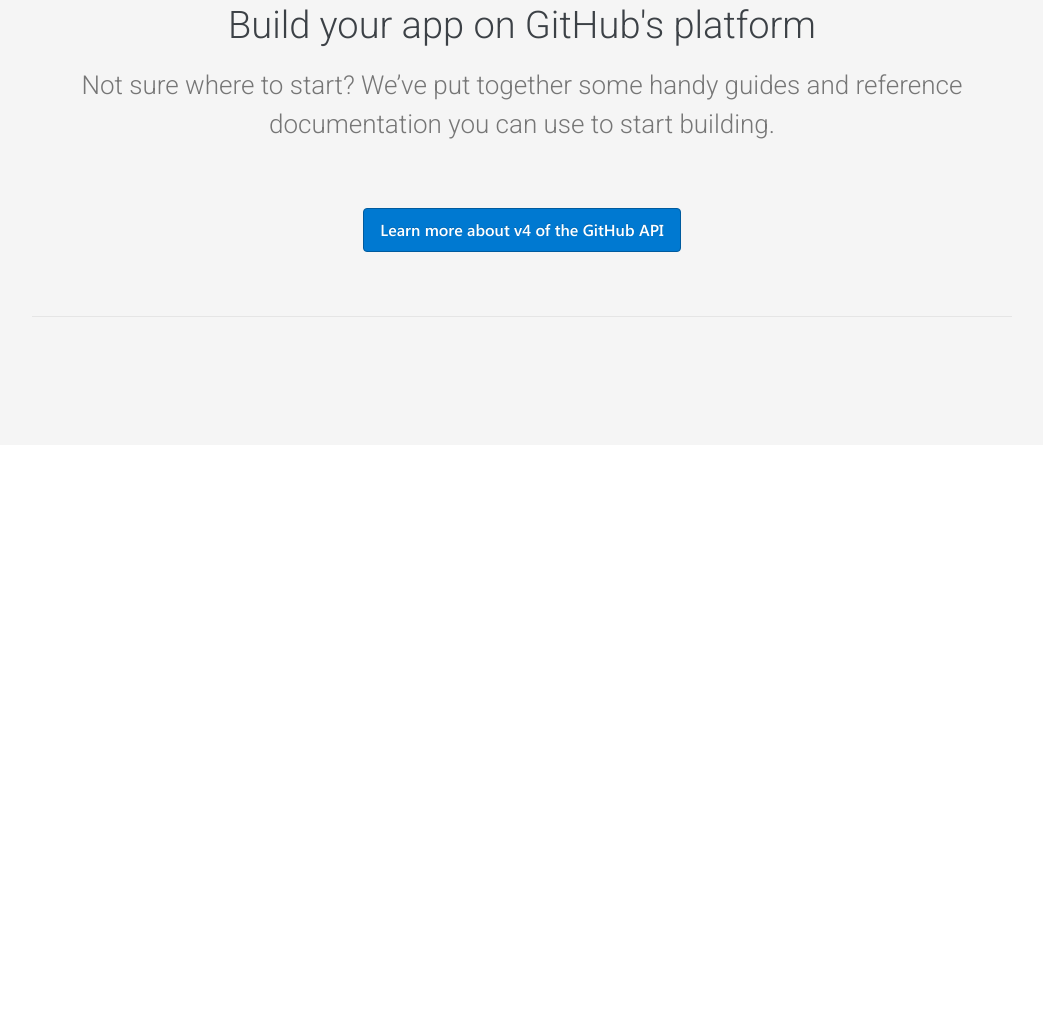
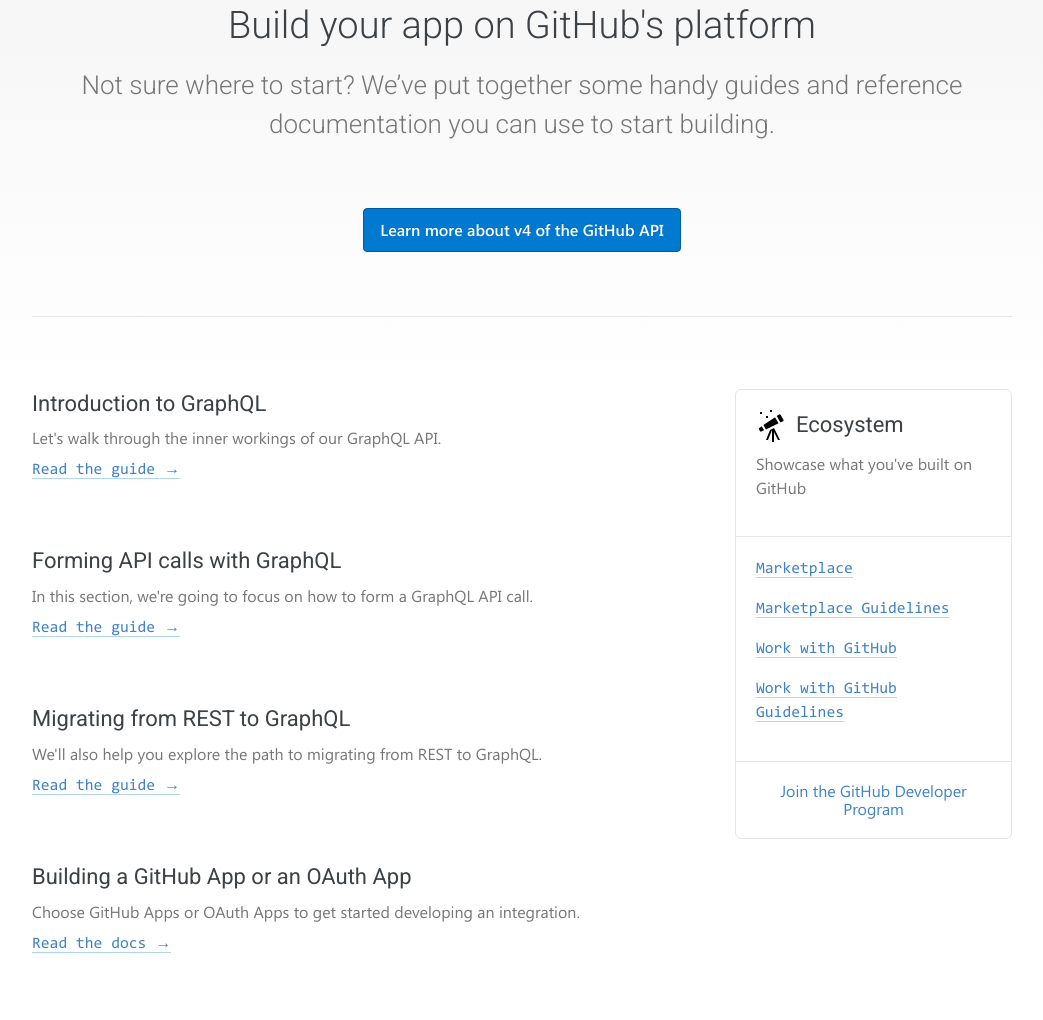
Before and after one commit to Denvy47/Layouts, a plain HTML site: page index.html in a window 1280 px wide. Shown: the part 510-1530 px from the top of the page, without its empty margins (118-1161 px from the left). Before the commit the page ends 955 px from the top, so only its background shows below. Drawn offline with Linux system fonts and the light colour scheme.

Commit message:
added main articles and main sidebar block

```diff
--- a/css/fonts.css
+++ b/css/fonts.css
@@ -1,6 +1,13 @@
 @import url('https://fonts.googleapis.com/css?family=Roboto:300,400,500,700,900&subset=cyrillic');
 
 /* This stylesheet generated by Transfonter (https://transfonter.org) on August 23, 2017 4:44 PM */
+
+@font-face {
+	font-family: 'Consolas';
+	src: url('../fonts/Consolas/Consolas.ttf');
+	font-weight: 400;
+	font-style: normal;
+}
 
 @font-face {
 	font-family: 'Segoe UI';
--- a/css/main.css
+++ b/css/main.css
@@ -4,6 +4,7 @@
 	--secondary-text: #767676;
 	--main-ff: 'Segoe UI', Helvetica, Arial, sans-serif;
 	--secondary-ff: 'Roboto', 'Segoe UI', Helvetica, Arial, sans-serif;
+	--Cons-ff: 'Consolas', Helvetica, Arial, sans-serif;
 }
 
 body {
@@ -88,20 +89,21 @@ body {
 }
 
 /* Главная картинка с эмблемой */
-.main {
-	background-color: #f5f5f5;
-}
-
 .image__picture {
 	display: block;
 	max-width: 1253px;
 	margin: 0 auto;
 }
 
+.image {
+	background-color: #f5f5f5;
+}
+
 /* Блок с предложением начать использование */
 .start {
 	font-family: var(--secondary-ff);
 	padding: 64px 0;
+	background: linear-gradient(180deg,#f5f5f5,rgba(245,245,245,0));
 }
 
 .start__title {
@@ -153,8 +155,107 @@ body {
 }
 
 .start__hr {
-	margin: 64px 0;
+	margin-top: 64px;
 	border: 0;
 	height: 0;
 	border-bottom: 1px solid #e5e5e5;
 }
+
+/* Секция со статьями и сайдбаром */
+.content {
+	display: grid;
+	grid-template-columns: auto 277px;
+}
+
+.title{
+	font-family: var(--secondary-ff);
+	font-size: 22px;
+	font-weight: 400;
+	line-height: 1.4;
+	margin-top: 0;
+	margin-bottom: 7px;
+}
+
+.text {
+	font-size: 16px;
+	color: var(--secondary-text);
+	line-height: 1.5;
+	margin-bottom: 8px;
+	margin-top: 0;
+}
+
+.link-cons {
+	box-shadow: 0 1px 0 0 rgba(0,121,209,.3);
+	font-family: var(--Cons-ff);
+	color: #4183C4;
+	text-decoration: none;
+	display: inline;
+	font-size: 16px;
+	line-height: 1.5;
+}
+
+.article {
+	margin-bottom: 64px;
+}
+
+.link-cons:hover {
+	color: #005b9e;
+	box-shadow: 0 1px 0 0 #0058a2;
+}
+
+/* Сайдбар */
+.sidebar {
+	border: 1px solid #e5e5e5;
+	border-radius: 6px;
+	max-height: 448px;
+
+}
+
+.sidebar__block {
+	padding: 20px;
+	border-bottom: 1px solid #e5e5e5;
+}
+
+.sidebar__block:last-child {
+	border-bottom: none;
+}
+
+.sidebar__title {
+	margin-bottom: 10px;
+}
+
+.sidebar__title::before {
+	content: url(../img/telescope.svg);
+	display: inline-block;
+	width: 32px;
+	height: 32px;
+	vertical-align: middle;
+	margin-right: 8px;
+}
+
+.sidebar__text {
+	margin-bottom: 16px;
+}
+
+.sidebar__list {
+	list-style: none;
+	margin: 0;
+	padding: 0;
+}
+
+.sidebar__list-item {
+	margin-bottom: 16px;
+}
+
+.sidebar__block:last-child {
+	text-align: center;
+}
+
+.sidebar__footer-link {
+	text-decoration: none;
+	color: #4183C4;
+}
+
+.sidebar__footer-link:hover {
+	text-decoration: underline;
+}
--- a/index.html
+++ b/index.html
@@ -8,6 +8,7 @@
 	<link rel="stylesheet" href="css/main.css">
 </head>
 <body>
+	<!-- Header -->
 	<div class="header-fluid">
 		<div class="container">
 			<header class="header">
@@ -31,9 +32,11 @@
 		</div>
 	</div>
 	<main class="main">
+		<!-- Главная картинка с эмблемой -->
 		<div class="image">
 			<img class="image__picture" src="img/hero-circuit-bg.svg" alt="GitHub picture">
 		</div>
+		<!-- Блок с предложением начать использование -->
 		<section class="start">
 			<div class="container">
 				<h2 class="start__title">Build your app on GitHub's platform</h2>
@@ -44,6 +47,52 @@
 				<hr class="start__hr">
 			</div>
 		</section>
+		<!-- Секция со статьями и сайдбаром -->
+		<div class="container">
+			<section class="content">
+				<!-- Статьи -->
+				<div class="articles">
+					<article class="article">
+						<h3 class="title">Introduction to GraphQL</h3>
+						<p class="text">Let's walk through the inner workings of our GraphQL API.</p>
+						<a class="link-cons" href="#">Read the guide &#8594;</a>
+					</article>
+					<article class="article">
+						<h3 class="title">Forming API calls with GraphQL</h3>
+						<p class="text">In this section, we're going to focus on how to form a GraphQL API call.</p>
+						<a class="link-cons" href="#">Read the guide &#8594;</a>
+					</article>
+					<article class="article">
+						<h3 class="title">Migrating from REST to GraphQL</h3>
+						<p class="text">We'll also help you explore the path to migrating from REST to GraphQL.</p>
+						<a class="link-cons" href="#">Read the guide &#8594;</a>
+					</article>
+					<article class="article">
+						<h3 class="title">Building a GitHub App or an OAuth App</h3>
+						<p class="text">Choose GitHub Apps or OAuth Apps to get started developing an integration.</p>
+						<a class="link-cons" href="#">Read the docs &#8594;</a>
+					</article>
+				</div>
+				<!-- Сайдбар -->
+				<aside class="sidebar">
+					<div class="sidebar__block">
+						<h2 class="title sidebar__title">Ecosystem</h2>
+						<p class="text sidebar__text">Showcase what you've built on GitHub</p>
+					</div>
+					<div class="sidebar__block">
+						<ul class="sidebar__list">
+							<li class="sidebar__list-item"><a class="link-cons sidebar_link" href="#">Marketplace</a></li>
+							<li class="sidebar__list-item"><a class="link-cons sidebar_link" href="#">Marketplace Guidelines</a></li>
+							<li class="sidebar__list-item"><a class="link-cons sidebar_link" href="#">Work with GitHub</a></li>
+							<li class="sidebar__list-item"><a class="link-cons sidebar_link" href="#">Work with GitHub Guidelines</a></li>
+						</ul>
+					</div>
+					<div class="sidebar__block">
+						<a class="sidebar__footer-link" href="#">Join the GitHub Developer Program</a>
+					</div>
+				</aside>
+			</section>
+		</div>
 	</main>
 </body>
 </html>
```
Also changed, not shown: fonts/Consolas/Consolas.ttf (added), img/telescope.svg (added).
